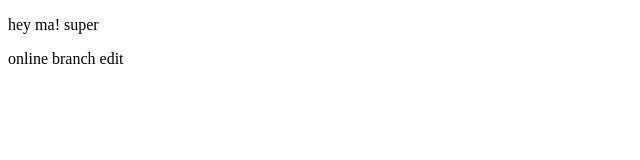
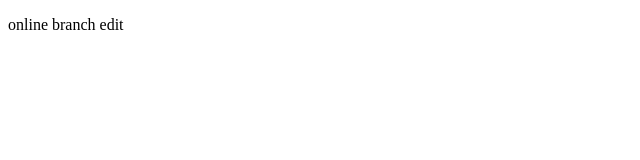
Before and after one commit to masudrana08/dom, a plain HTML site: page index.html in a window 1280 px wide. Shown: the whole page, without its empty margins (0-640 px from the left). Drawn offline with Linux system fonts and the light colour scheme.

Commit message:
Update index.html

```diff
--- a/index.html
+++ b/index.html
@@ -6,10 +6,7 @@
     <title>Document</title>
    <link rel="stylesheet" href="">
 </head>
-<body>
-<p>hey ma! super</p>
-    <script src="./index.js"></script>
-</body>
+
     <p>online branch edit</p>
 
     <script src="./index.js"></script>
```
